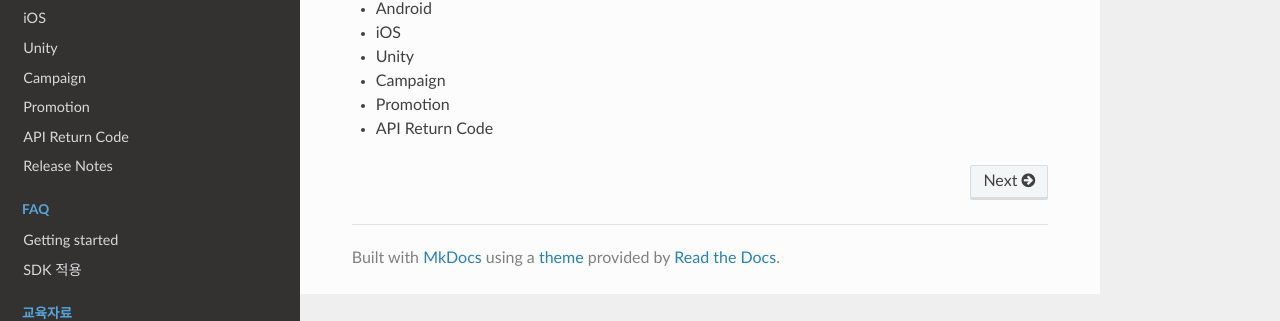
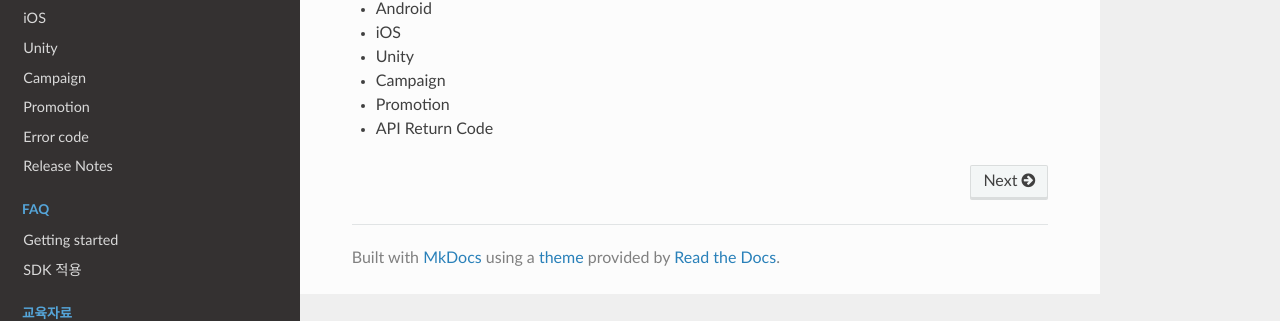
Before and after one commit to ToastAnalytics/ToastAnalytics, an MkDocs documentation site: the page built from docs/index.md, in a window 1280 px wide. Shown: the part 382-703 px from the top of the page. Built offline with MkDocs 1.6.1, drawn with Linux system fonts in a browser that asks for light colours; nearby versions of some CDN libraries; old or Windows-style settings are respelled for this version of MkDocs.

Commit message:
Update mkdocs.yml

```diff
--- a/mkdocs.yml
+++ b/mkdocs.yml
@@ -17,7 +17,7 @@ pages:
 - ['Developer/6. Unity Developer Guide.md', 'Developer Guide', 'Unity']
 - ['Developer/7. Campaign Developer Guide.md', 'Developer Guide', 'Campaign']
 - ['Developer/8. Promotion Developer Guide.md', 'Developer Guide', 'Promotion']
-- ['Developer/9. Error Code.md', 'Developer Guide', 'API Return Code']
+- ['Developer/9. Error Code.md', 'Developer Guide', 'Error code']
 - ['Developer/10. Release Notes.md', 'Developer Guide', 'Release Notes']
 
 - ['FAQ/Getting started.md', 'FAQ', 'Getting started']
```
